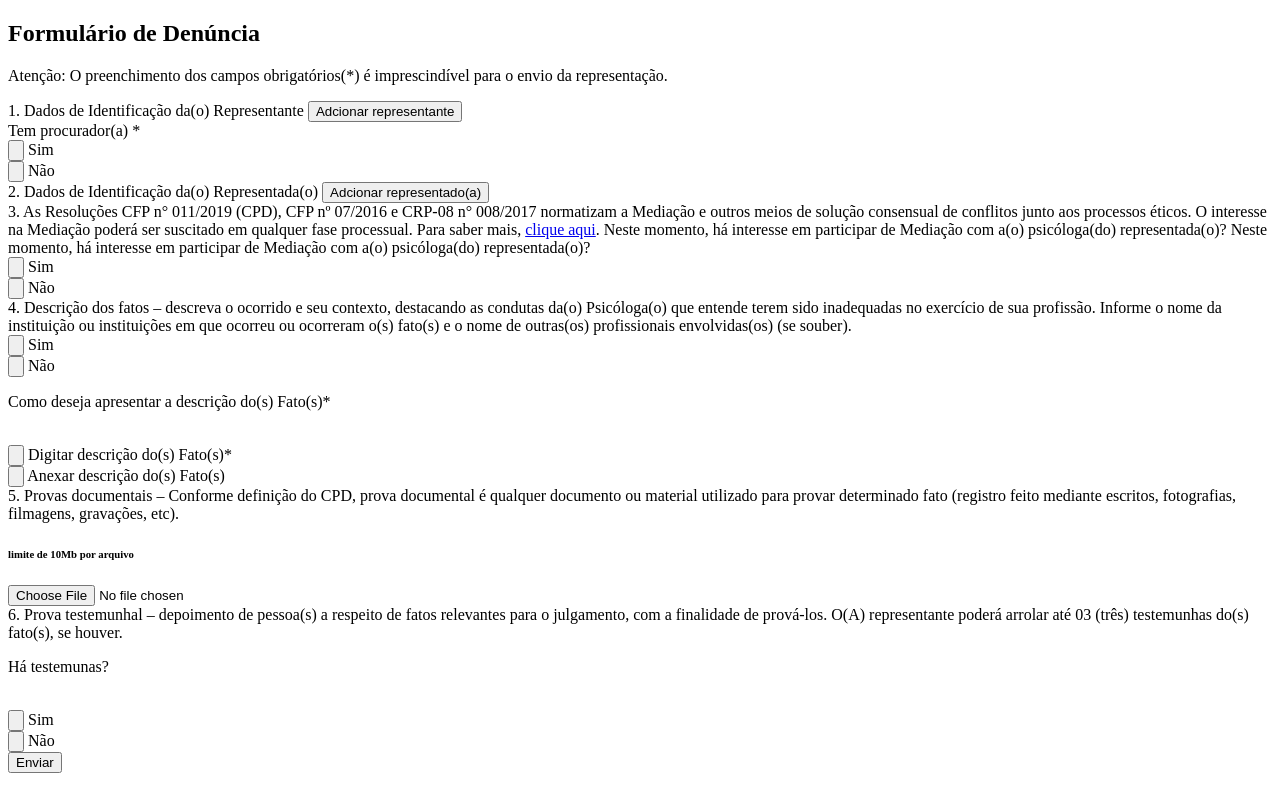
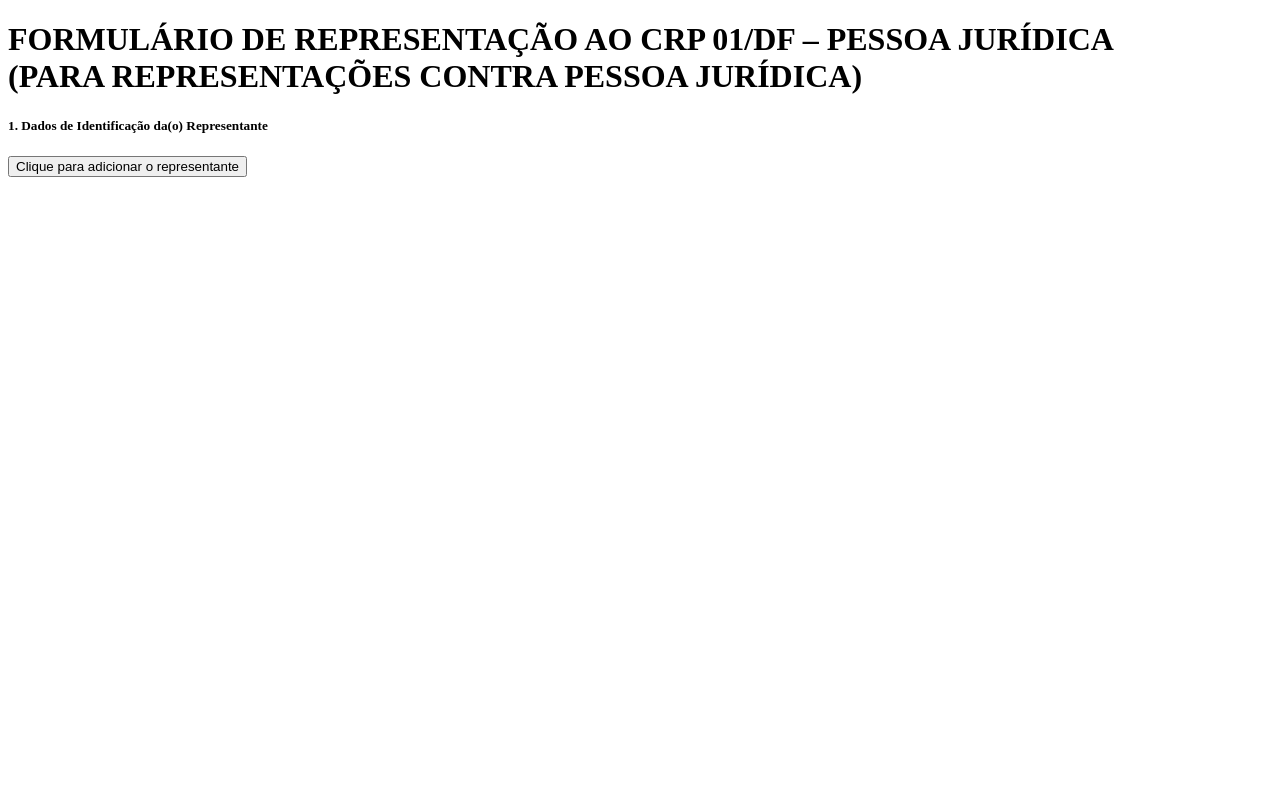
Before and after one commit to herculesnatan/Formulario-CRP, a plain HTML site: page index.html in a window 1280 px wide. Drawn offline with Linux system fonts and the light colour scheme.

Commit message:
iniciando o forms e algumas linhas em JS

```diff
--- a/app.js
+++ b/app.js
@@ -1,3 +1,16 @@
-function Representante() {
-    console.log("Abrir");
+function abrirForms() {
+    const formRepresentante = document.getElementById("dados__representante");
+
+    // verificar se o forms está visível
+    if (formRepresentante.style.display == 'none') {
+        // mostrar formulário escondido
+        formRepresentante.style.display = 'block';
+    } else {
+        // esconder formulário
+        formRepresentante.style.display = 'none';
+    }
 }
+
+// Capturar evento
+const botaoRepresentante = document.getElementById('botao__representante');
+botaoRepresentante.addEventListener('click', abrirForms);
--- a/index.html
+++ b/index.html
@@ -3,99 +3,26 @@
 <head>
     <meta charset="UTF-8">
     <meta name="viewport" content="width=device-width, initial-scale=1.0">
+    <link rel="stylesheet" href="/styles/styles.css">
 
     <title>Formulário CRP-01</title>
 </head>
 <body>
-    <h2>Formulário de Denúncia</h2>
-    <p>Atenção: O preenchimento dos campos obrigatórios(*) é imprescindível para o envio da representação.</p>
-
-    <div>
-        <label>1. Dados de Identificação da(o) Representante</label>
-        <button onclick="Representante()">Adcionar representante</button>
+    <div class="cabecalho__formulario">
+        <h1>FORMULÁRIO DE REPRESENTAÇÃO AO CRP 01/DF – PESSOA JURÍDICA <br>
+            (PARA REPRESENTAÇÕES CONTRA PESSOA JURÍDICA)
+        </h1>
     </div>
-
-    <div>
-        <label>Tem procurador(a) *</label>
-        <fomr>
-            <br>
-            <input type="button">
-            <label for="fsim" id="fsim">Sim</label>
-            <br>
-            <input type="button">
-            <label for="fnao" id="fnao">Não</label>
-        </fomr>
+    <div class="representante">
+        <h5>
+            1. Dados de Identificação da(o) Representante
+        </h5>
+        <button id="botao__representante">Clique para adicionar o representante</button>
+        <form id="dados__representante" class="representante__forms">
+            <input type="text">
+            <input type="text">
+        </form>
     </div>
-
-    <div>
-        <label>2. Dados de Identificação da(o) Representada(o)</label>
-        <button>Adcionar representado(a)</button>
-    </div>
-    <div>
-        <label>3. As Resoluções CFP n° 011/2019 (CPD), CFP nº 07/2016 e CRP-08 n° 008/2017 normatizam a Mediação e outros meios de solução consensual de conflitos junto aos processos éticos. O interesse na Mediação poderá ser suscitado em qualquer fase processual. Para saber mais, <a href="https://www.crp-01.org.br/page_180/Den%C3%BAncias">clique aqui</a>.
-            Neste momento, há interesse em participar de Mediação com a(o) psicóloga(do) representada(o)?
-        </label>
-        <label>
-            Neste momento, há interesse em participar de Mediação com a(o) psicóloga(do) representada(o)?
-            <fomr>
-                <br>
-                <input type="button">
-                <label for="fsim" id="fsim">Sim</label>
-                <br>
-                <input type="button">
-                <label for="fnao" id="fnao">Não</label>
-            </fomr>
-        </label>
-    </div>
-
-    <div>
-        <label>
-            4. Descrição dos fatos – descreva o ocorrido e seu contexto, destacando as condutas da(o) Psicóloga(o) que entende terem sido inadequadas no exercício de sua profissão. Informe o nome da instituição ou instituições em que ocorreu ou ocorreram o(s) fato(s) e o nome de outras(os) profissionais envolvidas(os) (se souber).
-            <fomr>
-                <br>
-                <input type="button">
-                <label for="fsim" id="fsim">Sim</label>
-                <br>
-                <input type="button">
-                <label for="fnao" id="fnao">Não</label>
-            </fomr>
-        </label>
-        <p>Como deseja apresentar a descrição do(s) Fato(s)*</p>
-        <fomr>
-            <br>
-            <input type="button">
-            <label for="fsim" id="fsim">Digitar descrição do(s) Fato(s)*</label>
-            <br>
-            <input type="button">
-            <label for="fnao" id="fnao">Anexar descrição do(s) Fato(s)</label>
-        </fomr>
-    </div>
-
-    <div>
-        <label>
-            5. Provas documentais – Conforme definição do CPD, prova documental é qualquer documento ou material utilizado para provar determinado fato (registro feito mediante escritos, fotografias, filmagens, gravações, etc).
-            <h6>limite de 10Mb por arquivo</h6>
-            <input type="file">
-        </label>
-    </div>
-
-    <div>
-        <label>
-            6. Prova testemunhal – depoimento de pessoa(s) a respeito de fatos relevantes para o julgamento, com a finalidade de prová-los. O(A) representante poderá arrolar até 03 (três) testemunhas do(s) fato(s), se houver.
-            <p>Há testemunas?</p>
-            <fomr>
-                <br>
-                <input type="button">
-                <label for="fsim" id="fsim">Sim</label>
-                <br>
-                <input type="button">
-                <label for="fnao" id="fnao">Não</label>
-            </fomr>
-        </label>
-    </div>
-
-    <button type="button">Enviar</button>
-
     <script src="app.js" defer></script>
 </body>
 </html>
--- /dev/null
+++ b/styles/styles.css
@@ -0,0 +1,3 @@
+.representante__forms {
+    display: none;
+}
```
